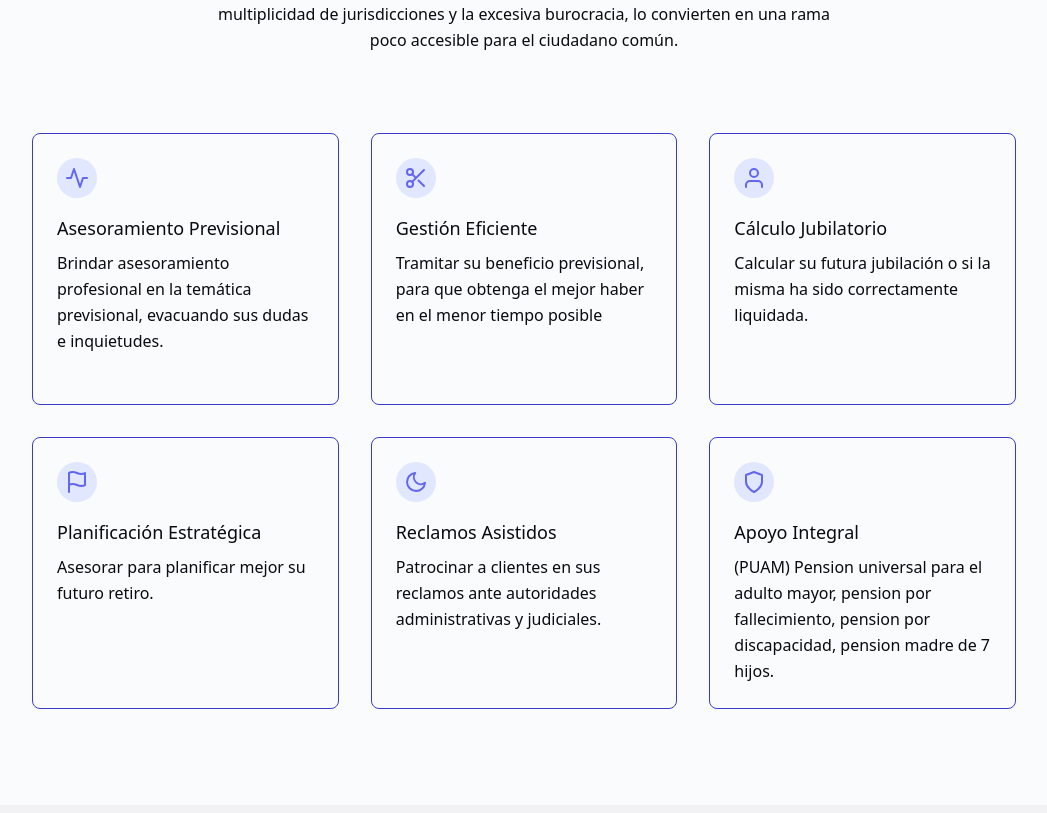
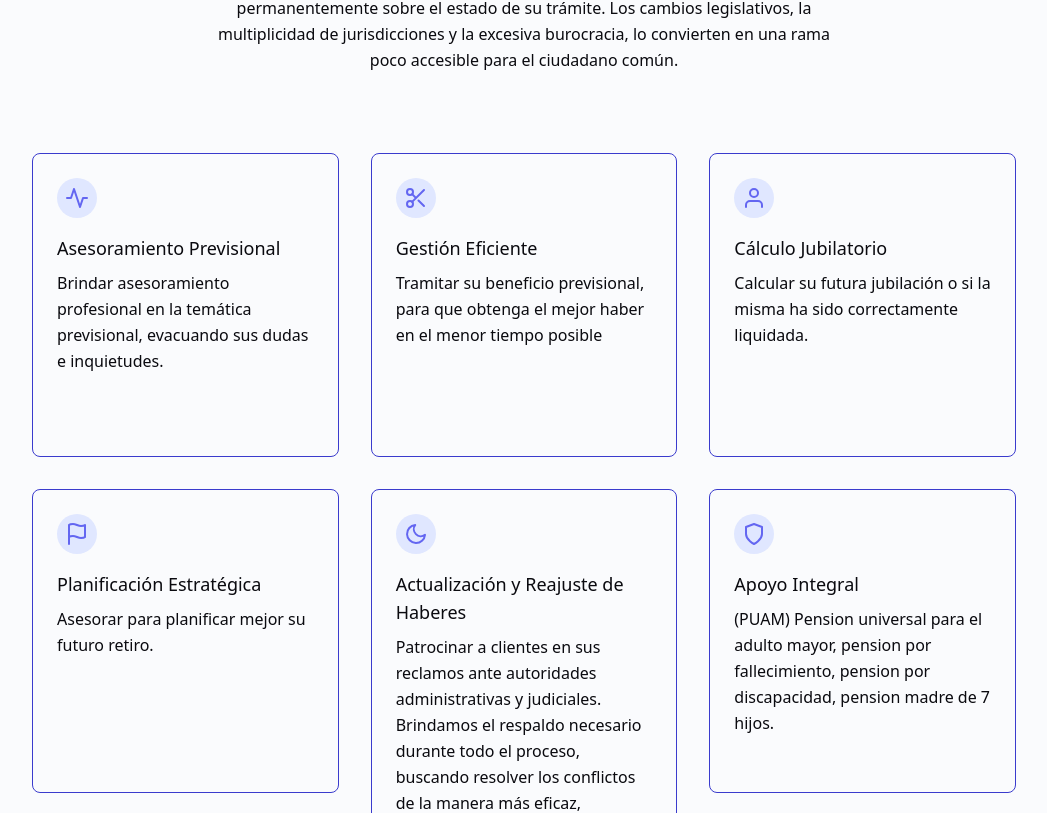
Before and after one commit to Juliansv/lawyer-website-v1, a Next.js app: page / in a window 1280 px wide. Shown: the part 1107-1920 px from the top of the page, without its empty margins (116-1163 px from the left). Built offline with nearby package versions, Linux system fonts and the light colour scheme.

Commit message:
fix style issues

```diff
--- a/app/components/Header.tsx
+++ b/app/components/Header.tsx
@@ -122,9 +122,10 @@ const Logo = () => {
 			>
 				<path d="M12 2L2 7l10 5 10-5-10-5zM2 17l10 5 10-5M2 12l10 5 10-5"></path>
 			</svg>
-			<span className="text-xl md:text-3xl md:w-full text-woodsmoke-txt dark:text-porcelain-txt">
+			<div className="text-xl md:text-3xl md:w-full text-woodsmoke-txt dark:text-porcelain-txt flex flex-col">
 				Daniela Mateo
-			</span>
+                <span className="text-sm md:text-xl w-full leading-relaxed">Abogada</span>
+			</div>
 		</Link>
 	);
 };
--- a/app/components/Service.tsx
+++ b/app/components/Service.tsx
@@ -1,6 +1,9 @@
 const Service = () => {
 	return (
-		<section id="service" className="bg-alabaster-bg body-font dark:bg-wards-bg-800">
+		<section
+			id="service"
+			className="bg-alabaster-bg body-font dark:bg-wards-bg-800"
+		>
 			<div className="container px-5 py-24 mx-auto">
 				<div className="flex flex-wrap w-full mb-20 flex-col items-center text-center">
 					<h2 className="sm:text-3xl text-2xl font-medium title-font mb-4 md:text-4xl text-woodsmoke-txt dark:text-porcelain-txt">
@@ -18,7 +21,7 @@ const Service = () => {
 				</div>
 				<div className="flex flex-wrap -m-4 md:px-32">
 					<div className="xl:w-1/3 md:w-1/2 p-4">
-						<div className="border border-persian-blue-prim dark:border-jordi-blue-prim p-6 rounded-lg md:min-h-[17rem]">
+						<div className="border border-persian-blue-prim dark:border-jordi-blue-prim p-6 rounded-lg md:min-h-[19rem]">
 							<div className="w-10 h-10 inline-flex items-center justify-center rounded-full bg-indigo-100 text-indigo-500 mb-4">
 								<svg
 									fill="none"
@@ -42,7 +45,7 @@ const Service = () => {
 						</div>
 					</div>
 					<div className="xl:w-1/3 md:w-1/2 p-4">
-						<div className="border border-persian-blue-prim dark:border-jordi-blue-prim p-6 rounded-lg md:min-h-[17rem]">
+						<div className="border border-persian-blue-prim dark:border-jordi-blue-prim p-6 rounded-lg md:min-h-[19rem]">
 							<div className="w-10 h-10 inline-flex items-center justify-center rounded-full bg-indigo-100 text-indigo-500 mb-4">
 								<svg
 									fill="none"
@@ -69,7 +72,7 @@ const Service = () => {
 						</div>
 					</div>
 					<div className="xl:w-1/3 md:w-1/2 p-4">
-						<div className="border border-persian-blue-prim dark:border-jordi-blue-prim p-6 rounded-lg md:min-h-[17rem]">
+						<div className="border border-persian-blue-prim dark:border-jordi-blue-prim p-6 rounded-lg md:min-h-[19rem]">
 							<div className="w-10 h-10 inline-flex items-center justify-center rounded-full bg-indigo-100 text-indigo-500 mb-4">
 								<svg
 									fill="none"
@@ -94,7 +97,7 @@ const Service = () => {
 						</div>
 					</div>
 					<div className="xl:w-1/3 md:w-1/2 p-4 w-full">
-						<div className="border border-persian-blue-prim dark:border-jordi-blue-prim p-6 rounded-lg md:min-h-[17rem]">
+						<div className="border border-persian-blue-prim dark:border-jordi-blue-prim p-6 rounded-lg md:min-h-[19rem]">
 							<div className="w-10 h-10 inline-flex items-center justify-center rounded-full bg-indigo-100 text-indigo-500 mb-4">
 								<svg
 									fill="none"
@@ -117,7 +120,7 @@ const Service = () => {
 						</div>
 					</div>
 					<div className="xl:w-1/3 md:w-1/2 p-4">
-						<div className="border border-persian-blue-prim dark:border-jordi-blue-prim p-6 rounded-lg md:min-h-[17rem]">
+						<div className="border border-persian-blue-prim dark:border-jordi-blue-prim p-6 rounded-lg md:min-h-[19rem]">
 							<div className="w-10 h-10 inline-flex items-center justify-center rounded-full bg-indigo-100 text-indigo-500 mb-4">
 								<svg
 									fill="none"
@@ -132,16 +135,20 @@ const Service = () => {
 								</svg>
 							</div>
 							<h2 className="text-lg  font-medium title-font mb-2 text-woodsmoke-txt dark:text-porcelain-txt">
-								Reclamos Asistidos
+								Actualización y Reajuste de Haberes
 							</h2>
 							<p className="leading-relaxed text-base text-woodsmoke-txt dark:text-porcelain-txt">
 								Patrocinar a clientes en sus reclamos ante
 								autoridades administrativas y judiciales.
+								Brindamos el respaldo necesario durante todo el
+								proceso, buscando resolver los conflictos de la
+								manera más eficaz, beneficiosa y en el menor
+								tiempo posible.
 							</p>
 						</div>
 					</div>
 					<div className="xl:w-1/3 md:w-1/2 p-4">
-						<div className="border border-persian-blue-prim dark:border-jordi-blue-prim p-6 rounded-lg md:min-h-[17rem]">
+						<div className="border border-persian-blue-prim dark:border-jordi-blue-prim p-6 rounded-lg md:min-h-[19rem]">
 							<div className="w-10 h-10 inline-flex items-center justify-center rounded-full bg-indigo-100 text-indigo-500 mb-4">
 								<svg
 									fill="none"
```
